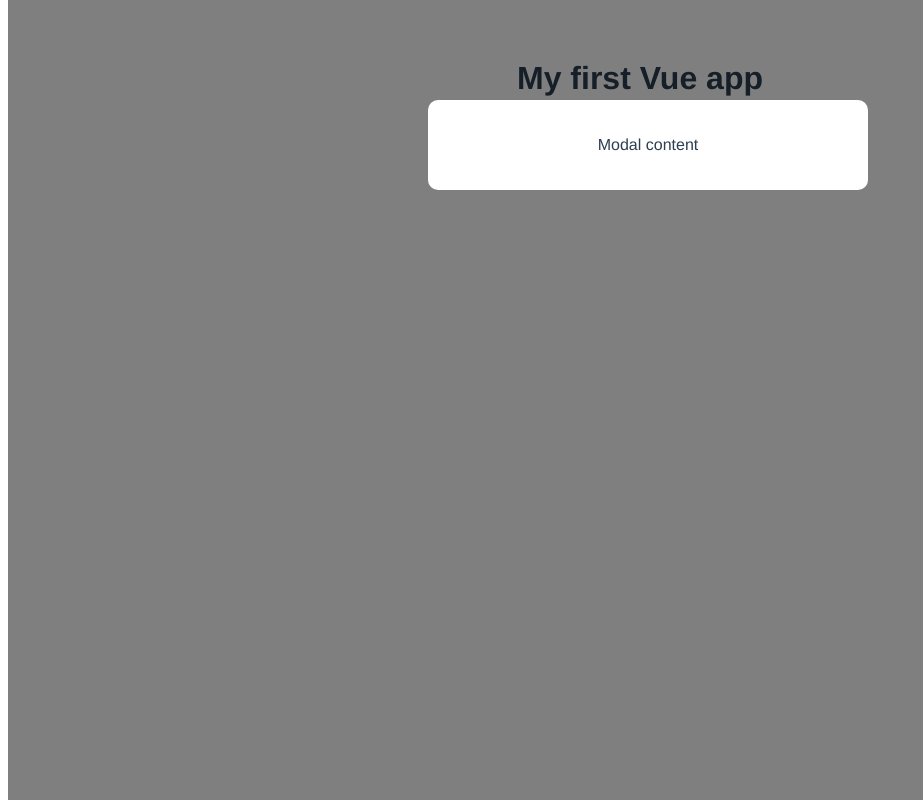
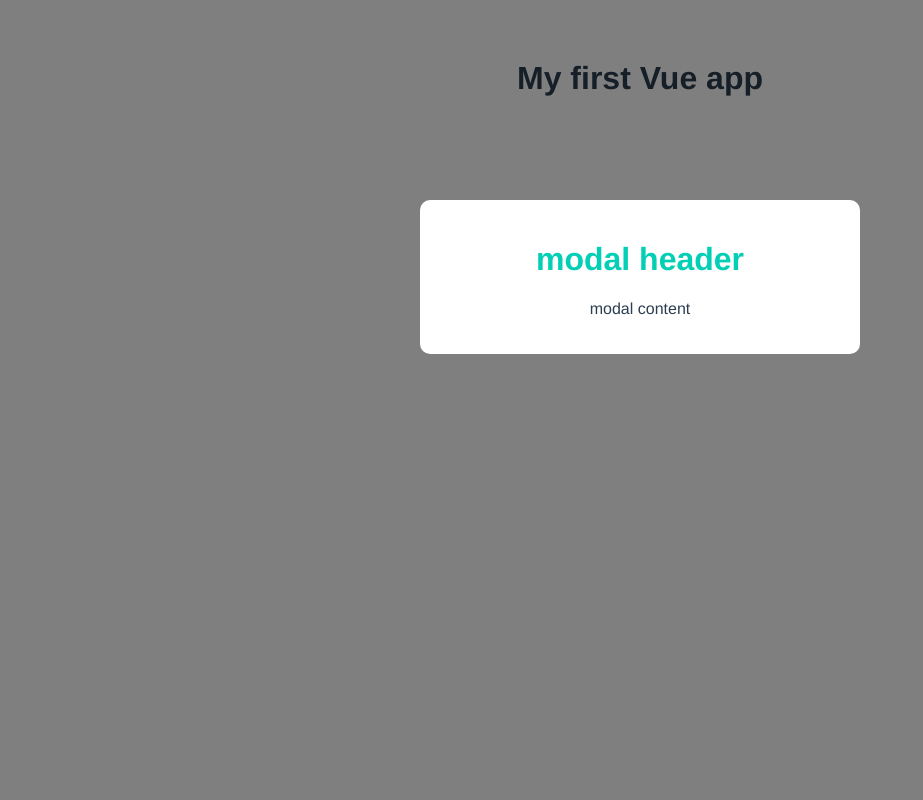
Before and after one commit to ngominhsaoS2/vuejs-firebase-course, a Vue app in the folder modal-project/: page / in a window 1280 px wide. Shown: the whole page, without its empty margins (0-923 px from the left). Built offline with nearby package versions, Linux system fonts and the light colour scheme.

Commit message:
24. Component Styles & Global Styles

```diff
--- /dev/null
+++ b/modal-project/src/assets/global.css
@@ -0,0 +1,6 @@
+body {
+  margin: 0;
+}
+p {
+  font-style: italic;
+}
--- a/modal-project/src/components/Modal.vue
+++ b/modal-project/src/components/Modal.vue
@@ -1,7 +1,8 @@
 <template>
   <div class="backdrop">
     <div class="modal">
-      <p>Modal content</p>
+      <h1>modal header</h1>
+      <p>modal content</p>
     </div>
   </div>
 </template>
@@ -10,15 +11,23 @@
   .modal {
     width: 400px;
     padding: 20px;
-  margin: 100px auto;
+    margin: 200px auto;
     background: white;
     border-radius: 10px;
   }
   .backdrop {
     top: 0;
     position: fixed;
-  background: rgba(0, 0, 0, 0.5);
+    background: rgba(0,0,0,0.5);
     width: 100%;
     height: 100%;
   }
+  .modal h1 {
+    color: #03cfb4;
+    border: none;
+    padding: 0;
+  }
+  .modal p {
+    font-style: normal;
+  }
 </style>
--- a/modal-project/src/main.js
+++ b/modal-project/src/main.js
@@ -1,4 +1,5 @@
 import { createApp } from 'vue'
 import App from './App.vue'
+import './assets/global.css'
 
 createApp(App).mount('#app')
```
Also changed, not shown: 1 other file (tests, documents, lock files or other folders). Lines whose indentation alone changed are shown as unchanged.
